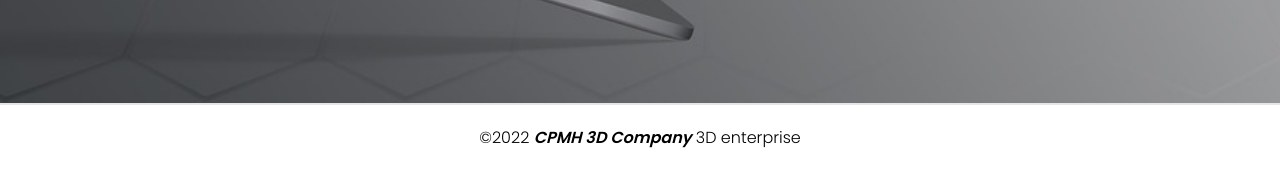
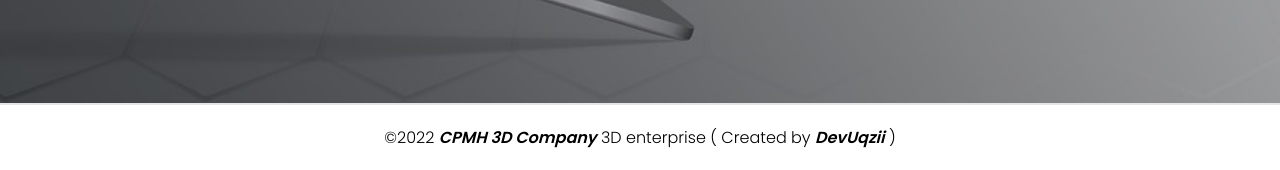
Before and after one commit to devuqzii/CPMH-3D-Company, a plain HTML site: page index.html in a window 1280 px wide. Shown: the part 3399-3569 px from the top of the page. Drawn offline with Linux system fonts and the light colour scheme.

Commit message:
Update index.html

```diff
--- a/index.html
+++ b/index.html
@@ -85,7 +85,7 @@
         </div>
 </section>
 <div class="copyright">
-    <p>©2022 <a href="#">CPMH 3D Company</a> 3D enterprise</p>
+    <p>©2022 <a href="#">CPMH 3D Company</a> 3D enterprise ( Created by <a href="">DevUqzii</a> )</p>
 </div>
 <script type="text/javascript">
     window.addEventListener('scroll', function(){
```
